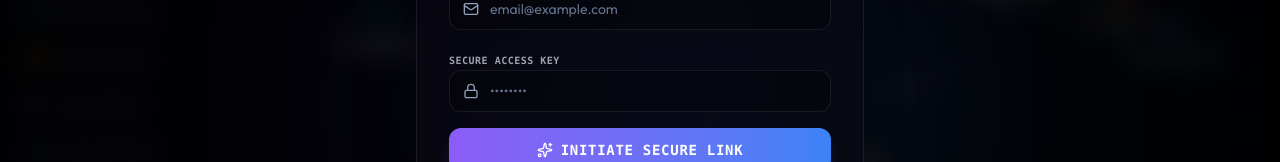
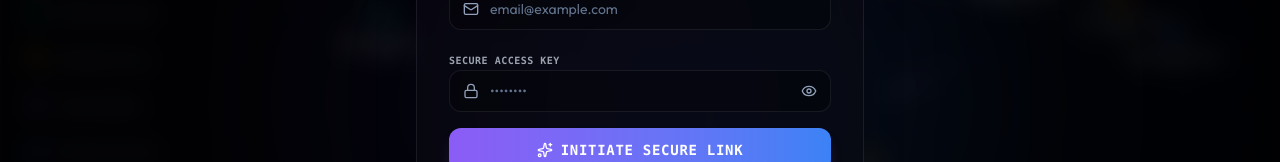
Before and after one commit to THAMARAISELVAM-A/Lifestyle, a React (Vite) app: page / in a window 1280 px wide. Shown: the part 298-460 px from the top of the page. Built offline with nearby package versions, Linux system fonts and the light colour scheme.

Commit message:
feat: Add show password icon to auth modal

```diff
--- a/src/components/AuthModal.tsx
+++ b/src/components/AuthModal.tsx
@@ -1,6 +1,6 @@
 import React from 'react';
 import { AuthService } from '../services/auth';
-import { ShieldCheck, Mail, Lock, User, Loader2, Sparkles } from 'lucide-react';
+import { ShieldCheck, Mail, Lock, User, Loader2, Sparkles, Eye, EyeOff } from 'lucide-react';
 
 interface AuthModalProps {
   onSuccess: () => void;
@@ -15,6 +15,7 @@ export const AuthModal: React.FC<AuthModalProps> = ({ onSuccess, onClose, canCan
   const [name, setName] = React.useState('');
   const [loading, setLoading] = React.useState(false);
   const [error, setError] = React.useState<string | null>(null);
+  const [showPassword, setShowPassword] = React.useState(false);
 
   const handleSubmit = async (e: React.FormEvent) => {
     e.preventDefault();
@@ -160,14 +161,22 @@ export const AuthModal: React.FC<AuthModalProps> = ({ onSuccess, onClose, canCan
                 <Lock size={16} />
               </span>
               <input
-                type="password"
+                type={showPassword ? 'text' : 'password'}
                 placeholder="••••••••"
                 value={password}
                 onChange={(e) => setPassword(e.target.value)}
                 disabled={loading}
                 autoComplete={isSignUp ? 'new-password' : 'current-password'}
-                className="w-full pl-10 pr-4 py-2.5 bg-black/30 border border-cyber-border rounded-xl text-sm text-white placeholder-slate-500 focus:outline-none focus:border-cyber-purple focus:ring-1 focus:ring-cyber-purple/30 transition-all font-sans"
+                className="w-full pl-10 pr-12 py-2.5 bg-black/30 border border-cyber-border rounded-xl text-sm text-white placeholder-slate-500 focus:outline-none focus:border-cyber-purple focus:ring-1 focus:ring-cyber-purple/30 transition-all font-sans"
               />
+              <button
+                type="button"
+                onClick={() => setShowPassword(!showPassword)}
+                className="absolute inset-y-0 right-0 flex items-center pr-3.5 text-slate-400 hover:text-cyber-purple transition-colors cursor-pointer"
+                title={showPassword ? "Hide Password" : "Show Password"}
+              >
+                {showPassword ? <EyeOff size={16} /> : <Eye size={16} />}
+              </button>
             </div>
           </div>
 
```
